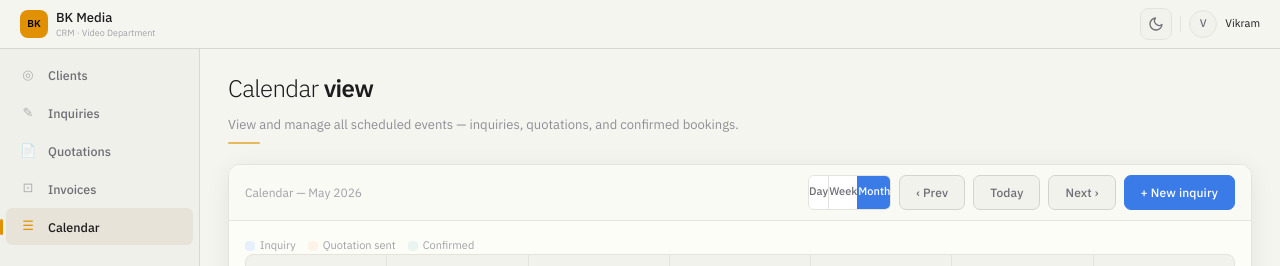
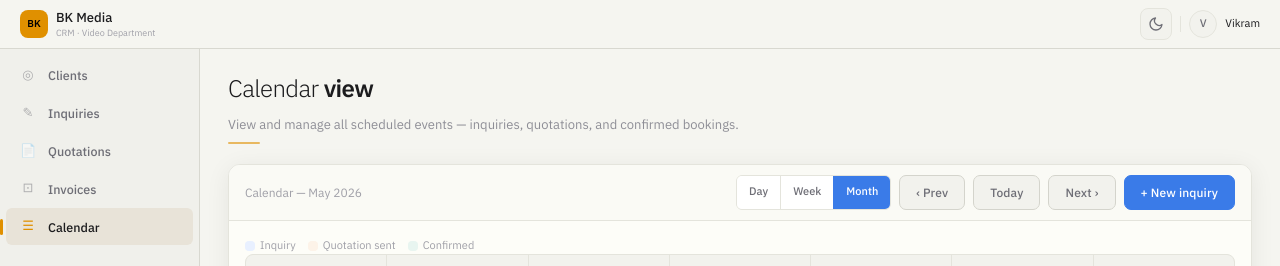
Before and after one commit to harshkathrotiya/2105bkcrm, a Next.js app: page /calendar in a window 1280 px wide. Shown: the top 266 px of the page. Built offline with nearby package versions, Linux system fonts and the light colour scheme; no server answers; the database is empty.

Commit message:
Update button styles in Screen03Calendar for consistent padding

```diff
--- a/src/components/screens/Screen03Calendar.tsx
+++ b/src/components/screens/Screen03Calendar.tsx
@@ -146,19 +146,22 @@ export default function Screen03Calendar() {
           <>
             <div className="flex border border-b1 rounded-md overflow-hidden mr-2">
               <button
-                className={`px-3 py-1 text-[11px] font-medium transition-colors ${viewMode === "day" ? "bg-bl text-white" : "bg-s1 text-tx2 hover:bg-s2"}`}
+                className={`text-[11px] font-medium transition-colors ${viewMode === "day" ? "bg-bl text-white" : "bg-s1 text-tx2 hover:bg-s2"}`}
+                style={{ padding: "6px 12px" }}
                 onClick={() => setViewMode("day")}
               >
                 Day
               </button>
               <button
-                className={`px-3 py-1 text-[11px] font-medium border-l border-b1 transition-colors ${viewMode === "week" ? "bg-bl text-white border-l-bl" : "bg-s1 text-tx2 hover:bg-s2"}`}
+                className={`text-[11px] font-medium border-l border-b1 transition-colors ${viewMode === "week" ? "bg-bl text-white border-l-bl" : "bg-s1 text-tx2 hover:bg-s2"}`}
+                style={{ padding: "6px 12px" }}
                 onClick={() => setViewMode("week")}
               >
                 Week
               </button>
               <button
-                className={`px-3 py-1 text-[11px] font-medium border-l border-b1 transition-colors ${viewMode === "month" ? "bg-bl text-white border-l-bl" : "bg-s1 text-tx2 hover:bg-s2"}`}
+                className={`text-[11px] font-medium border-l border-b1 transition-colors ${viewMode === "month" ? "bg-bl text-white border-l-bl" : "bg-s1 text-tx2 hover:bg-s2"}`}
+                style={{ padding: "6px 12px" }}
                 onClick={() => setViewMode("month")}
               >
                 Month
```
